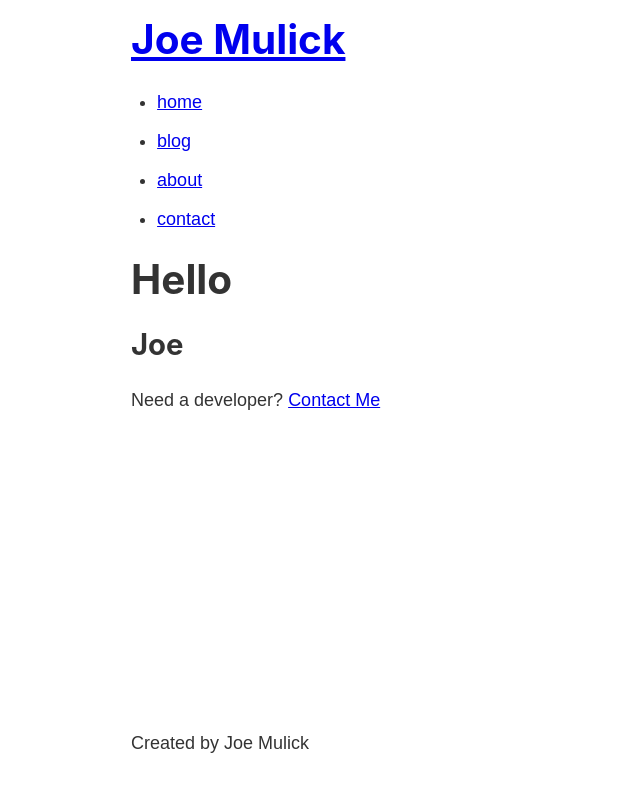
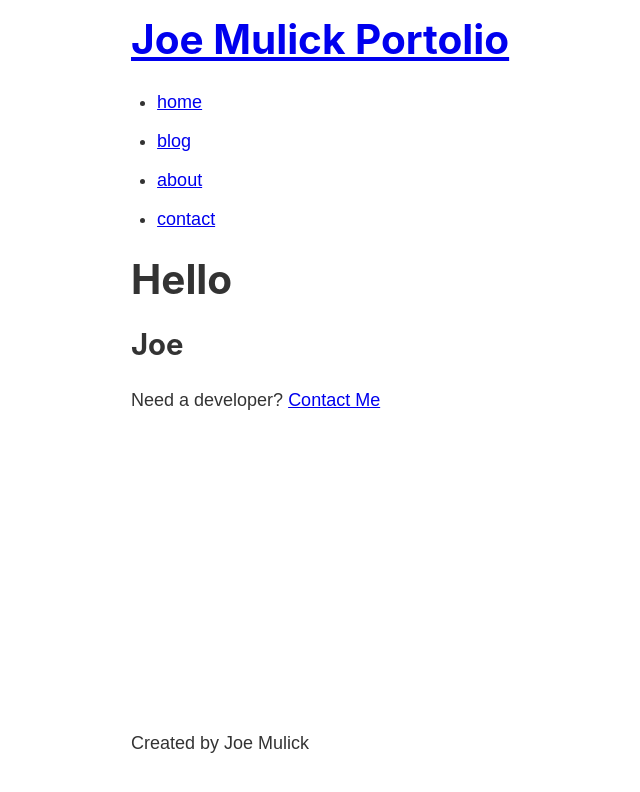
Before and after one commit to joemulick/gatsby_portfolio, a Gatsby site in the folder my_gatsby_portfolio/: page / in a window 1280 px wide. Shown: the whole page, without its empty margins (152-792 px from the left). Built offline with nearby package versions, Linux system fonts and the light colour scheme; Gatsby itself is replaced by a stand-in of ours.

Commit message:
queried metadata from gatsby-config.js to header

```diff
--- a/my_gatsby_portfolio/gatsby-config.js
+++ b/my_gatsby_portfolio/gatsby-config.js
@@ -5,6 +5,10 @@
  */
 
 module.exports = {
+  siteMetadata: {
+    title: `Joe Mulick Portolio`,
+    author: `Joe Mulick`
+  },
   plugins: [
     'gatsby-plugin-sass'
   ]
--- a/my_gatsby_portfolio/src/components/header.js
+++ b/my_gatsby_portfolio/src/components/header.js
@@ -1,14 +1,25 @@
 import React from 'react'
-import { Link } from 'gatsby'
+import { Link, graphql, useStaticQuery } from 'gatsby'
 
 import headerStyles from './header.module.scss'
 
 const Header = () => {
+
+    const data = useStaticQuery(graphql`
+        query{
+            site {
+                siteMetadata {
+                    title
+                }
+            }
+        }
+    `)
+
     return (
         <header>
             <h1>
                 <Link className={headerStyles.header} to='/'>
-                Joe Mulick
+                    {data.site.siteMetadata.title}
                 </Link>
             </h1>
             <nav>
```
